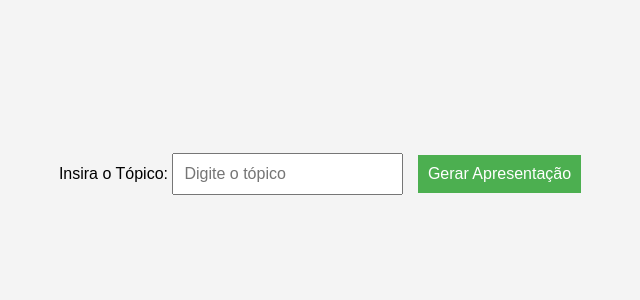
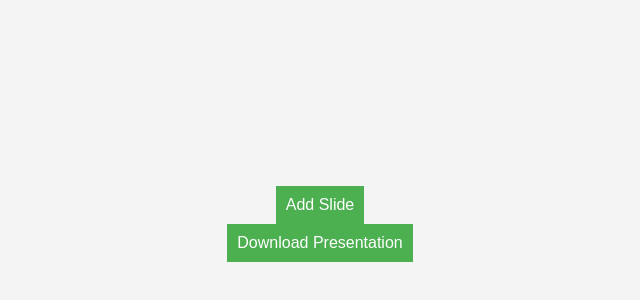
Before and after one commit to Acoonlost/Gerador-I.A, a plain HTML site: page index.html in a window 1280 px wide. Shown: the part 196-496 px from the top of the page, without its empty margins (320-960 px from the left). Drawn offline with Linux system fonts and the light colour scheme.

Commit message:
Update index.html

```diff
--- a/index.html
+++ b/index.html
@@ -3,18 +3,14 @@
 <head>
     <meta charset="UTF-8">
     <meta name="viewport" content="width=device-width, initial-scale=1.0">
-    <title>Dynamic Presentation</title>
+    <title>Automatic Presentations</title>
     <link rel="stylesheet" href="styles.css">
 </head>
 <body>
-    <div id="topic-input">
-        <label for="topic">Insira o Tópico:</label>
-        <input type="text" id="topic" placeholder="Digite o tópico">
-        <button onclick="fetchData()">Gerar Apresentação</button>
-    </div>
-
     <div id="presentation-container"></div>
-
-    <script src="script.js"></script>
+    <button id="add-slide">Add Slide</button>
+    <button id="download-presentation">Download Presentation</button>
+    <script src="https://cdnjs.cloudflare.com/ajax/libs/jspdf/1.5.3/jspdf.debug.js"></script>
+    <script src="scripts.js"></script>
 </body>
 </html>
```
